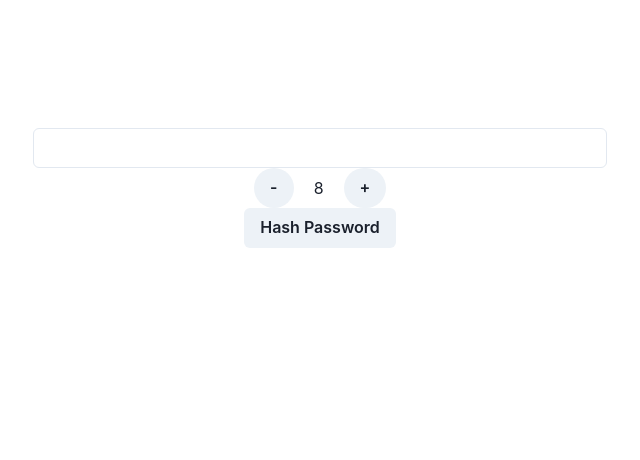
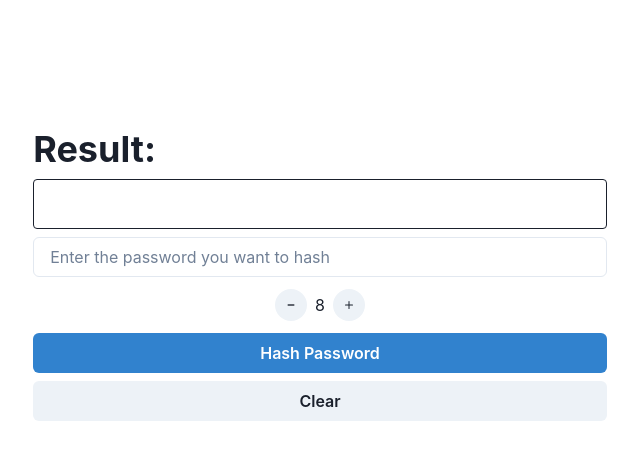
Before and after one commit to jpcchaves/password-encypt, a React (Vite) app: page / in a window 1280 px wide. Shown: the top 460 px of the page, without its empty margins (0-640 px from the left). Built offline with nearby package versions, Linux system fonts and the light colour scheme.

Commit message:
feat: add result container and container wrapper

```diff
--- a/package.json
+++ b/package.json
@@ -9,6 +9,7 @@
     "preview": "vite preview"
   },
   "dependencies": {
+    "@chakra-ui/icons": "^2.0.19",
     "@chakra-ui/react": "^2.7.1",
     "@emotion/react": "^11.11.1",
     "@emotion/styled": "^11.11.0",
--- a/src/App.tsx
+++ b/src/App.tsx
@@ -1,12 +1,16 @@
+import { AddIcon, MinusIcon } from "@chakra-ui/icons";
 import {
   Box,
   Button,
   Container,
   Flex,
+  Heading,
+  IconButton,
   Input,
   SimpleGrid,
   Text,
 } from "@chakra-ui/react";
+
 import bcrypt from "bcryptjs";
 import { useState } from "react";
 import { ContainerWrapper } from "./components/containerWrapper";
@@ -22,6 +26,11 @@ const App = () => {
       const hash = bcrypt.hashSync(password, salt);
       setHashedPassword(hash);
     }
+  };
+
+  const clearPasswordInput = () => {
+    setHashedPassword("");
+    setPassword(""), setSaltRounds(8);
   };
 
   const incrementSalt = () => {
@@ -43,29 +52,47 @@ const App = () => {
   return (
     <SimpleGrid columns={{ base: 1, sm: 1, md: 2 }}>
       <ContainerWrapper>
-        <Flex flexDir={"column"} justify={"center"} align={"center"}>
+        <Flex flexDir={"column"}>
           <Box>
-            <Text>{hashedPassword}</Text>
+            <Heading>Result:</Heading>
+            <Container my="2" p={"6"} border={"1px"} borderRadius="base">
+              <Text>{hashedPassword}</Text>
+            </Container>
           </Box>
           <Input
             name="password"
+            placeholder="Enter the password you want to hash"
             onChange={(e) => setPassword(e.target.value)}
             value={password}
           />
-          <Flex align={"center"}>
-            <Button rounded={"full"} onClick={() => decrementSalt()}>
-              -
-            </Button>
-            <Box mx="5">{saltRounds}</Box>
-            <Button rounded={"full"} onClick={() => incrementSalt()}>
-              +
-            </Button>
+          <Flex align={"center"} justify={"center"} my="3">
+            <IconButton
+              rounded={"full"}
+              size={"sm"}
+              aria-label="decrement salt"
+              icon={<MinusIcon boxSize={"2"} />}
+              onClick={() => decrementSalt()}
+            />
+            <Box mx="2">{saltRounds}</Box>
+            <IconButton
+              aria-label="increment salt"
+              icon={<AddIcon boxSize={"2"} />}
+              rounded={"full"}
+              size="sm"
+              onClick={() => incrementSalt()}
+            />
           </Flex>
-          <Box>
-            <Button type="button" onClick={() => hashPassword()}>
-              Hash Password
-            </Button>
-          </Box>
+          <Button
+            type="button"
+            colorScheme="blue"
+            onClick={() => hashPassword()}
+            mb="2"
+          >
+            Hash Password
+          </Button>
+          <Button type="button" onClick={() => clearPasswordInput()}>
+            Clear
+          </Button>
         </Flex>
       </ContainerWrapper>
       <ContainerWrapper>
```
Also changed, not shown: 1 other file (tests, documents, lock files or other folders).
